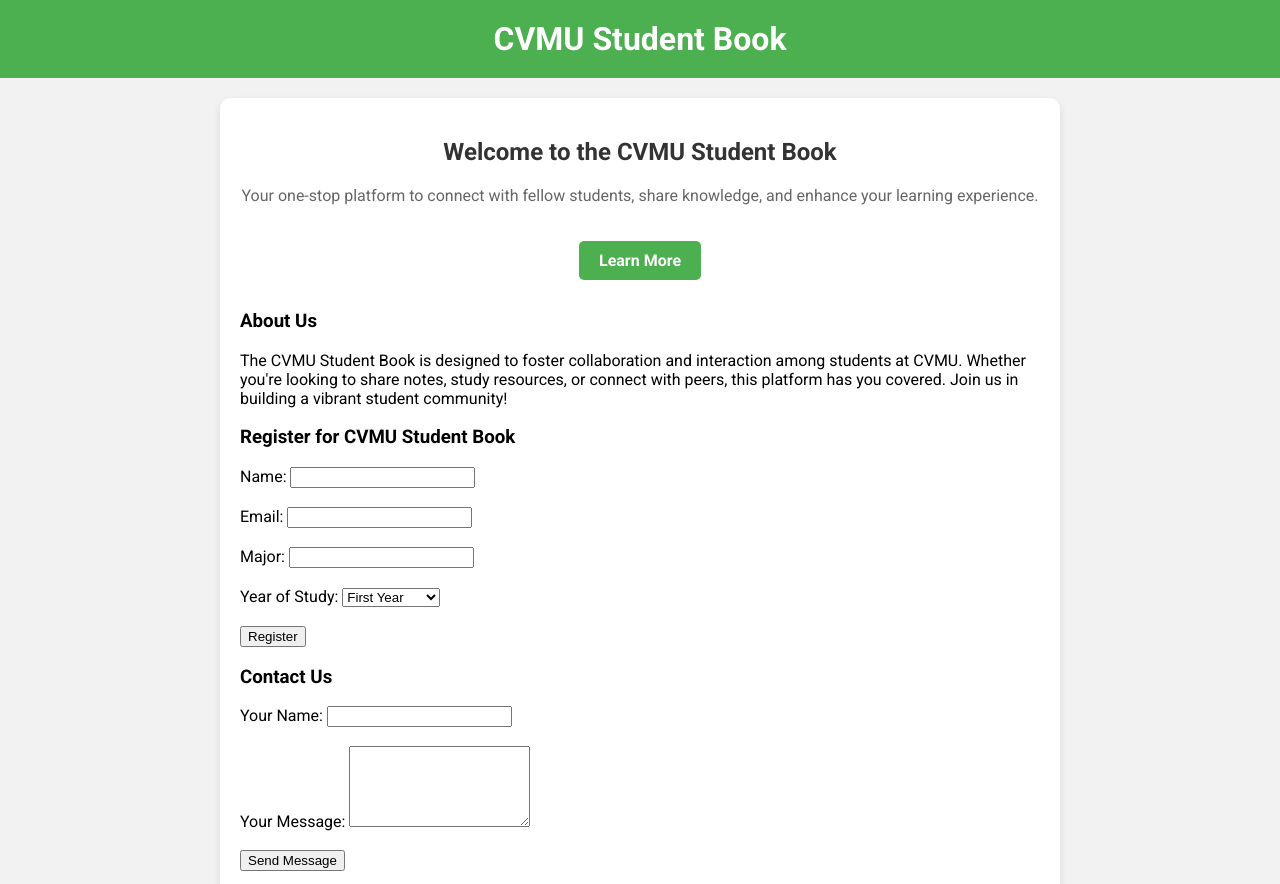
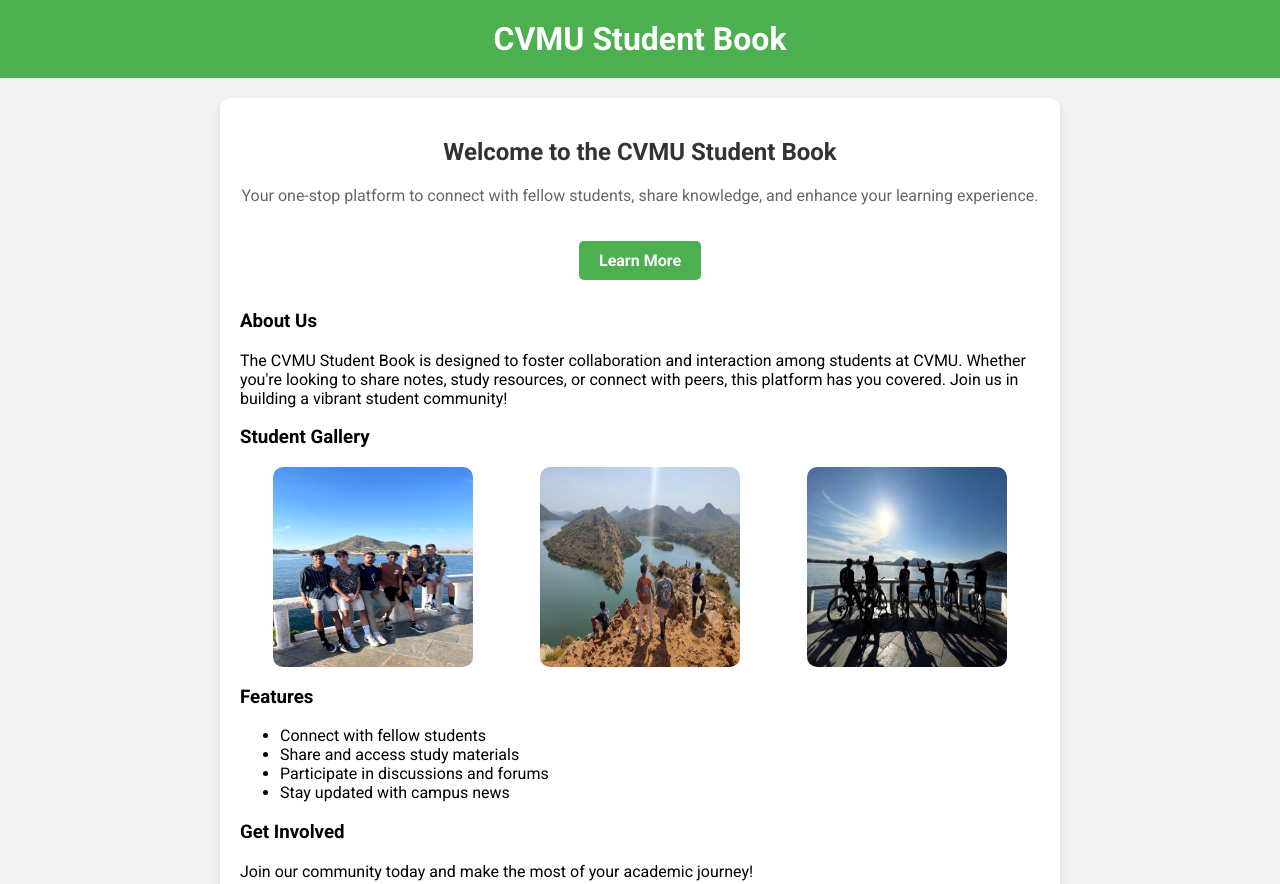
Before and after one commit to programmerraju/cvmustudentbook, a plain HTML site: page index.html in a window 1280 px wide. Shown: the top 884 px of the page. Drawn offline with Linux system fonts and the light colour scheme.

Commit message:
add images

```diff
--- a/index.html
+++ b/index.html
@@ -6,6 +6,7 @@
     <meta name="viewport" content="width=device-width, initial-scale=1.0">
     <title>CVMU Student Book</title>
     <link href="https://fonts.googleapis.com/css2?family=Roboto:wght@300;400;700&display=swap" rel="stylesheet">
+    <link rel="stylesheet" href="styles.css">
     <style>
         body {
             font-family: 'Roboto', sans-serif;
@@ -106,49 +107,12 @@
         <p>The CVMU Student Book is designed to foster collaboration and interaction among students at CVMU. Whether you're looking to share notes, study resources, or connect with peers, this platform has you covered. Join us in building a vibrant student community!</p>
     </section>
 
-    <section id="register">
-        <h3>Register for CVMU Student Book</h3>
-        <form action="#" method="POST">
-            <label for="name">Name:</label>
-            <input type="text" id="name" name="name" required><br><br>
-
-            <label for="email">Email:</label>
-            <input type="email" id="email" name="email" required><br><br>
-
-            <label for="major">Major:</label>
-            <input type="text" id="major" name="major" required><br><br>
-
-            <label for="year">Year of Study:</label>
-            <select id="year" name="year">
-                <option value="first">First Year</option>
-                <option value="second">Second Year</option>
-                <option value="third">Third Year</option>
-                <option value="fourth">Fourth Year</option>
-            </select><br><br>
-
-            <button type="submit">Register</button>
-        </form>
-    </section>
-
-    <section id="contact">
-        <h3>Contact Us</h3>
-        <form action="#" method="POST">
-            <label for="name">Your Name:</label>
-            <input type="text" id="name" name="name" required><br><br>
-
-            <label for="message">Your Message:</label>
-            <textarea id="message" name="message" rows="5" required></textarea><br><br>
-
-            <button type="submit">Send Message</button>
-        </form>
-    </section>
-
     <section id="gallery">
         <h3>Student Gallery</h3>
         <div class="gallery">
-            <img src="student1.jpg" alt="Student 1">
-            <img src="student2.jpg" alt="Student 2">
-            <img src="student3.jpg" alt="Student 3">
+            <img src="WhatsApp Image 2024-10-13 at 23.39.03_3d460fa7.jpg" alt="Student 1">
+            <img src="WhatsApp Image 2024-10-13 at 23.39.03_6bf9a7d1.jpg" alt="Student 2">
+            <img src="WhatsApp Image 2024-10-13 at 23.39.03_a3e83de2.jpg" alt="Student 3">
         </div>
     </section>
 
--- /dev/null
+++ b/style.css
@@ -0,0 +1,20 @@
+/* CSS for the student gallery */
+.gallery {
+    display: flex;
+    justify-content: space-around;
+    flex-wrap: wrap;
+    margin-top: 20px;
+}
+
+.gallery img {
+    width: 200px;
+    height: 200px;
+    border-radius: 10px;
+    transition: transform 0.3s ease;
+    margin: 10px;
+    box-shadow: 0 4px 8px rgba(0, 0, 0, 0.1);
+}
+
+.gallery img:hover {
+    transform: scale(1.1);
+}
```
Also changed, not shown: WhatsApp Image 2024-10-13 at 23.39.03_3d460fa7.jpg (added), WhatsApp Image 2024-10-13 at 23.39.03_6bf9a7d1.jpg (added), WhatsApp Image 2024-10-13 at 23.39.03_a3e83de2.jpg (added).
